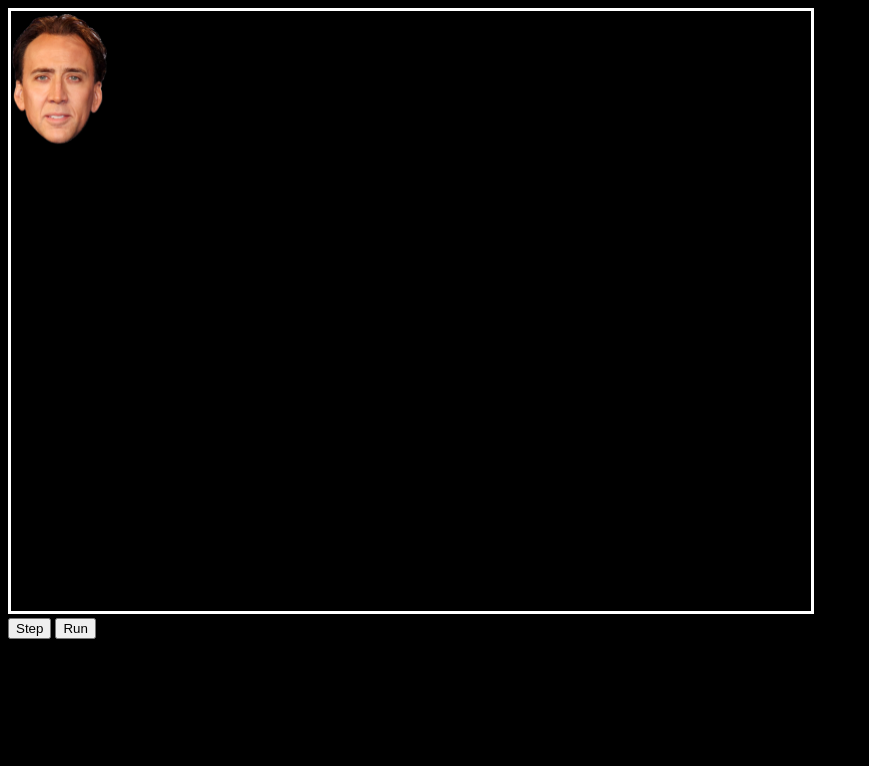
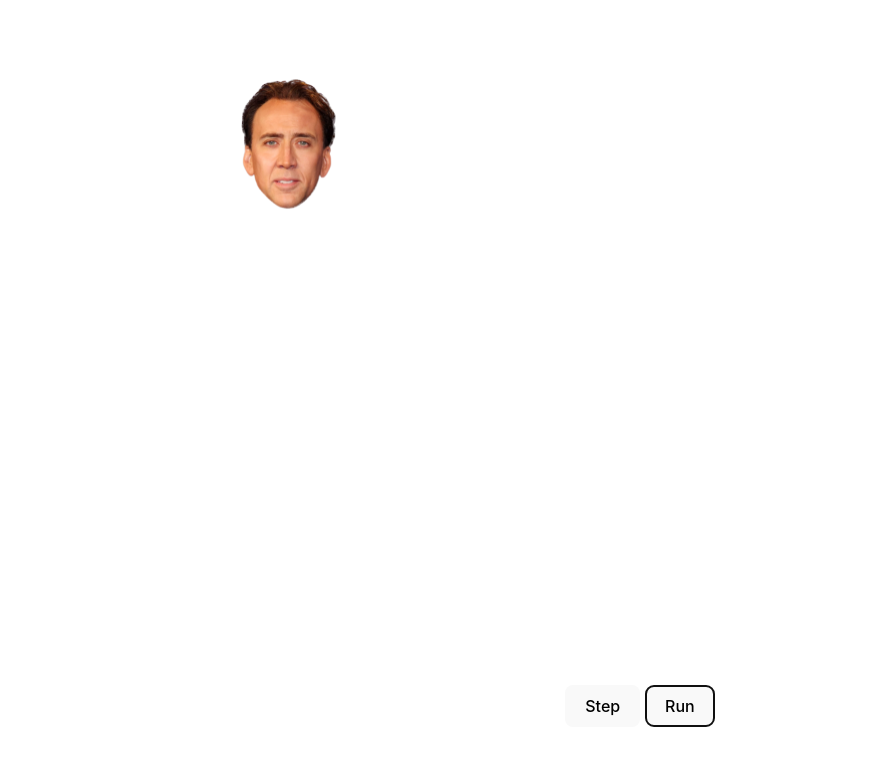
Before and after one commit to JakeCallery/infinicage, a website built with Vite: page index.html in a window 1280 px wide. Both pictures are taken after a click on the button "Run". Shown: the whole page, without its empty margins (0-869 px from the left). Built offline with nearby package versions, Linux system fonts and the light colour scheme.

Commit message:
feat: reverted styles, fixed running while already running if button is clicked

```diff
--- a/src/main.ts
+++ b/src/main.ts
@@ -9,7 +9,7 @@ const step = (engine: Engine) => {
 
 const run = (engine: Engine) => {
   console.log("Run");
-  engine.update();
+  if (!engine.isRunning) engine.update();
 };
 
 const engine: Engine = Engine.getInstance();
--- a/src/style.css
+++ b/src/style.css
@@ -1,6 +1,101 @@
+:root {
+  font-family: Inter, system-ui, Avenir, Helvetica, Arial, sans-serif;
+  line-height: 1.5;
+  font-weight: 400;
+
+  color-scheme: light dark;
+  color: rgba(255, 255, 255, 0.87);
+  background-color: #242424;
+
+  font-synthesis: none;
+  text-rendering: optimizeLegibility;
+  -webkit-font-smoothing: antialiased;
+  -moz-osx-font-smoothing: grayscale;
+}
+
+a {
+  font-weight: 500;
+  color: #646cff;
+  text-decoration: inherit;
+}
+a:hover {
+  color: #535bf2;
+}
+
 body {
-  background-color: black;
+  margin: 0;
+  display: flex;
+  place-items: center;
+  min-width: 320px;
+  min-height: 100vh;
 }
+
+h1 {
+  font-size: 3.2em;
+  line-height: 1.1;
+}
+
+#app {
+  max-width: 1280px;
+  margin: 0 auto;
+  padding: 2rem;
+  text-align: center;
+}
+
 .mainCanvas {
   border: solid white;
+  border-radius: 10px;
 }
+
+.logo {
+  height: 6em;
+  padding: 1.5em;
+  will-change: filter;
+  transition: filter 300ms;
+}
+.logo:hover {
+  filter: drop-shadow(0 0 2em #646cffaa);
+}
+.logo.vanilla:hover {
+  filter: drop-shadow(0 0 2em #3178c6aa);
+}
+
+.card {
+  padding: 2em;
+}
+
+.read-the-docs {
+  color: #888;
+}
+
+button {
+  border-radius: 8px;
+  border: 1px solid transparent;
+  padding: 0.6em 1.2em;
+  font-size: 1em;
+  font-weight: 500;
+  font-family: inherit;
+  background-color: #1a1a1a;
+  cursor: pointer;
+  transition: border-color 0.25s;
+}
+button:hover {
+  border-color: #646cff;
+}
+button:focus,
+button:focus-visible {
+  outline: 4px auto -webkit-focus-ring-color;
+}
+
+@media (prefers-color-scheme: light) {
+  :root {
+    color: #213547;
+    background-color: #ffffff;
+  }
+  a:hover {
+    color: #747bff;
+  }
+  button {
+    background-color: #f9f9f9;
+  }
+}
```
